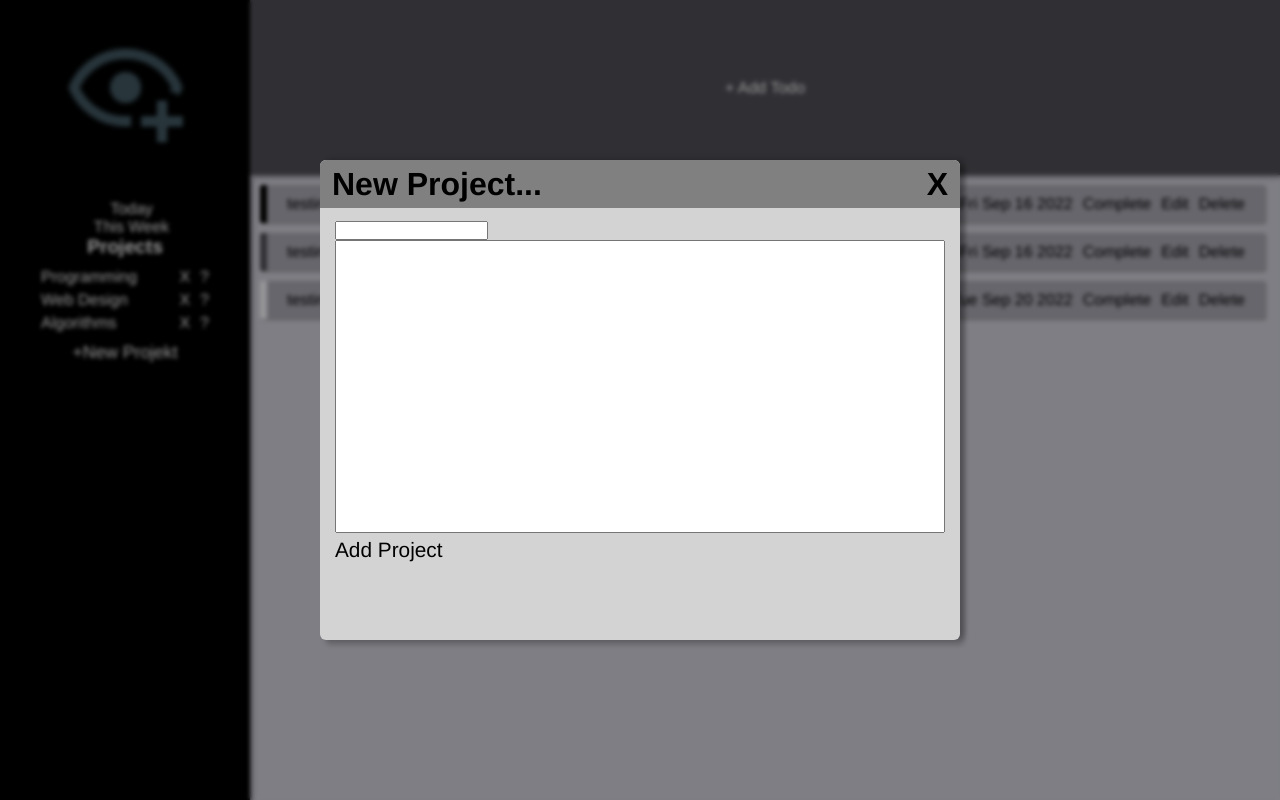
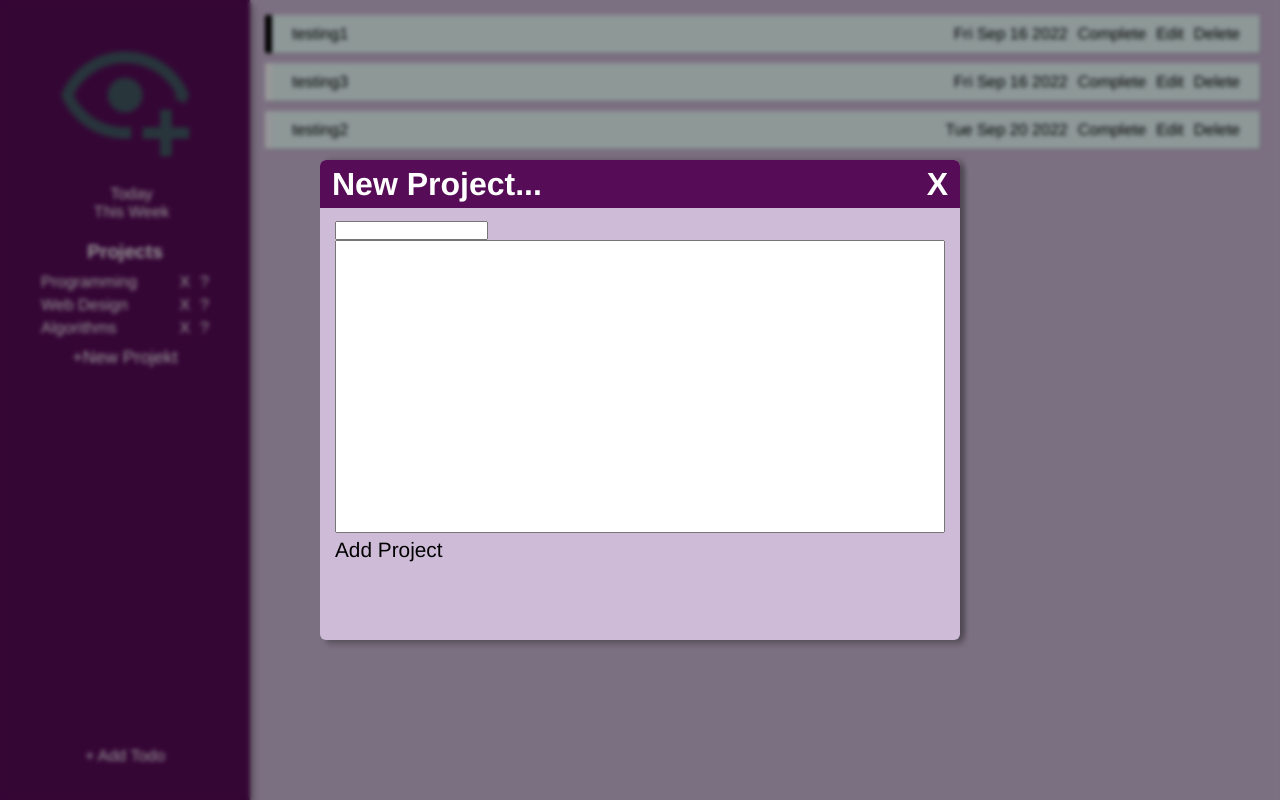
Before and after one commit to limaxophobiac/odintodo, a website built with webpack: page dist/index.html in a window 1280 px wide. Both pictures are taken after a click on the button "+New Projekt". Built offline with nearby package versions, Linux system fonts and the light colour scheme.

Commit message:
changed design

```diff
--- a/src/index.js
+++ b/src/index.js
@@ -11,6 +11,9 @@ const doContainer = document.getElementById("taskcontainer");
 const projectContainer = document.getElementById("projectList");
 const todaySelect = document.getElementById("todaySelect");
 const weekSelect = document.getElementById("weekSelect");
+
+const addToDoButton = document.getElementById("addToDo");
+const addProjectButton = document.getElementById("projectadder");
 
 function refreshToDos(){
     const today = new Date();
@@ -65,6 +68,7 @@ function displayToDo(toDo){
     doNameDiv.classList.add("toDoName");
     doNameDiv.addEventListener('click', () => showToDoDetails(toDo));
     let doDateDiv = document.createElement('div');
+    doDateDiv.classList.add("doDate");
     doDateDiv.textContent = new Date(toDo.doDate).toDateString();
     if (toDo.completed) doNameDiv.style.textDecoration = "line-through";
     else doNameDiv.style.textDecoration = "none";
@@ -112,7 +116,7 @@ function displayToDo(toDo){
     doContainer.appendChild(doBox);
 }
 
-let addToDoButton = document.getElementById("addToDo");
+
 addToDoButton.addEventListener('click', () => {
     let newToDoBox = makePopUp("New ToDo...");
     let formBox = newToDoBox.popUpcontent;
@@ -209,7 +213,12 @@ function displayProject(project){
 
     descriptionButton.classList.add("projectDescription");
     descriptionButton.textContent = "?";
-    descriptionButton.addEventListener('click', () => console.log(project.projectDescription));
+    descriptionButton.addEventListener('click', () => {
+        let descriptionBox = makePopUp(project.projectName);
+        let descriptionContent = descriptionBox.popUpcontent;
+        descriptionContent.textContent = project.projectDescription;
+        document.body.appendChild(descriptionBox.popBox);
+    });
 
     projectBox.appendChild(projectFocus);
     projectBox.appendChild(deleteButton);
@@ -218,7 +227,7 @@ function displayProject(project){
 }
 
 
-let addProjectButton = document.getElementById("projectadder");
+
 addProjectButton.addEventListener('click', () =>{
     let newProjectBox = makePopUp("New Project...");
     let formBox = newProjectBox.popUpcontent;
--- a/src/popup.js
+++ b/src/popup.js
@@ -47,6 +47,7 @@ function makeBoxHeader(headTitle){
     headerText.marginRight = "auto";
 
     let closeButton = document.createElement('button');
+    closeButton.setAttribute("id", "popUpClose");
     closeButton.textContent = "X";
     closeButton.addEventListener('click', () => closePupUp());
 
--- a/src/style.css
+++ b/src/style.css
@@ -1,3 +1,20 @@
+
+:root{
+    --headerColor: rgb(87, 12, 87);
+    --headerTextColor: white;
+    --sidebarColor: rgb(88, 10, 88);
+    --sidebarTextColor: white;
+    --containerBackground: rgb(206, 187, 216);
+
+    --doBoxColor: rgb(236, 253, 252);
+    --doBoxHoverColor: rgb(200, 200, 210);
+    --doBoxTextColor: black;
+
+    --highPriority: black;
+    --midPriority: rgb(255, 255, 255);
+    --lowPriority: rgb(250, 250, 255);
+}
+
 * {
     margin: 0px;
     padding: 0px;
@@ -7,7 +24,7 @@
 
 button {
 	background: none;
-	color: black;
+	color: var(--doBoxTextColor);
 	border: none;
 	padding: 0;
 	font: inherit;
@@ -15,32 +32,31 @@ button {
 	outline: inherit;
 }
 
-#searchButton, #addToDo, #projectadder{
-    color:white
+.doDate{
+    color: var(--doBoxTextColor);
+}
+
+#addToDo, #projectadder{
+    color:var(--sidebarTextColor);
+}
+
+#addToDo{
+    margin-top: auto;
+    margin-bottom: 10px;
 }
 
 #topcontainer{
     display: grid;
-    grid-template-columns: 250px minmax(330px, 4fr) minmax(275px, 1.2fr);
-    grid-template-rows: 175px 1fr 1fr;
+    grid-template-columns: 250px minmax(660px, 4fr);
+    grid-template-rows: 175px 1fr;
     min-height: 100vh;
-}
-#header{
-    display: grid;
-    grid-template-columns: 250px minmax(330px, 4fr) minmax(275px, 1.2fr);
-    grid-template-rows: 175px;
-    align-items: stretch;
-    text-align: center;
-    background-color: rgb(80, 80, 88);
-    grid-column: 1 / 5;
-    grid-row: 1 / 2;
-    box-sizing: border-box;
-    z-index: 2;
-    box-shadow: 3px 3px 3px rgb(150, 150, 160);
+    gap: 0px;
 }
 
+
 #logoContainer{
-    background-color: black;
+    background-color: var(--sidebarColor);
+    color: var(--sidebarTextColor);
     grid-column: 1/ 2;
     grid-row: 1/ 2;
     display: flex;
@@ -48,8 +64,8 @@ button {
     justify-content: center;
 }
 
-#logoContainer img{
-   width: 50%;
+#leftSidebar img{
+   width: 70%;
 }
 
 
@@ -59,66 +75,70 @@ button {
     justify-content: center;
     grid-column: 2 / 4;
     grid-row: 1 / 2;
-    color: white;
+    color: var(--headerTextColor);
 }
 
 #taskcontainer{
-    padding-top: 5px;
-    background-color: rgb(210, 210, 220);
+    padding: 10px 5px;
+    background-color: var(--containerBackground);
     grid-column: 2 / 4;
-    grid-row: 2 / 4;
+    grid-row: 1 / 4;
 }
 
 .doBox{
-    background-color: rgb(170, 170, 180);
+
+    background-color: var(--doBoxColor);
     display: flex;
     justify-content: flex-end;
     align-items: center;
     gap: 10px;
     box-sizing: border-box;
     padding: 10px 20px 10px 20px;
-    border-left: 7px solid black;
+    border-left: 7px solid var(--highPriority);
     border-radius: 2px;
     margin: 5px 15px 10px 10px;
-    box-shadow: 1px 1px 2px rgb(150, 150, 150);
+    box-shadow: 1px 1px 2px rgba(0, 0, 0, 0.2);
     transition: box-shadow 0.5s;
     transition: background-color 0.2s;
 
 }
 
 .doBox:hover{
-    box-shadow: 3px 3px 3px rgb(150, 150, 150);
-    background-color: rgb(200, 200, 210);
+    box-shadow: 3px 3px 3px rgba(0, 0, 0, 0.3);
+    background-color: var(--doBoxHoverColor);
 }
 
-
-
 .priority2{
-    border-color: rgb(80, 80, 88);
+    border-color: var(--midPriority);
 }
 
 .priority1{
-    border-color: rgb(250, 250, 255);
+    border-color: var(--lowPriority);
 }
 
 .doBox .toDoName {
     margin-right: auto;
+
 }
 
 #leftSidebar{
-    color: white;
-    background-color: black;
+    color: var(--sidebarTextColor);
+    background-color: var(--sidebarColor);
+    color: var(--sidebarTextColor);
     grid-column: 1 / 2;
-    grid-row: 2 / 4;
+    grid-row: 1 / 4;
     box-sizing: border-box;
     padding: 25px;
     text-align: center;
     z-index: 2;
-    box-shadow: 3px 3px 3px rgb(150, 150, 160);
+    box-shadow: 5px 5px 5px rgba(0, 0, 0, 0.2);
+    display: flex;
+    flex-direction: column;
+    gap: 20px;
 }
 
 #leftSidebar button{
-    color: white;
+    color: var(--sidebarTextColor);
 }
 
 #projectHeader{
@@ -136,7 +156,7 @@ button {
 .projectBox{
     padding: 0px 6px;
     display: flex;
-    color: white;
+    color: var(--sidebarTextColor);
     justify-content: start;
     gap: 10px;
 }
@@ -150,27 +170,33 @@ button {
 }
 
 .projectBox:hover{
-    border-left: 2px solid white;
+    border-left: 2px solid var(--sidebarTextColor);
     padding-left: 4px;
 }
 
 .activeProjectBox{
-    border-left: 2px solid white;
+    border-left: 2px solid var(--sidebarTextColor);
     padding-left: 4px;
 }
 
 .projectBox::before{
     width: 15px;
     border-radius: 15px;
-    background-color: white;
+    background-color: var(--sidebarTextColor);
 }
 
 #popUpBox{
-    background-color: lightgray;
+    background-color: var(--containerBackground);
+    color: var(--doBoxTextColor)
 }
 
 #popUpHeader{
-    background-color: grey;
+    background-color: var(--headerColor);
+    color: var(--headerTextColor);
+}
+
+#popUpClose{
+    color: var(--headerTextColor);
 }
 
 #todaySelect, #weekSelect{
--- a/src/todo.js
+++ b/src/todo.js
@@ -48,5 +48,4 @@ export function loadStorage(){
     let todoStore = JSON.parse(localStorage.getItem('toDoList'));
     if (projectStore != null) projectList = projectStore;
     if (todoStore != null) toDoList = todoStore;
-
 }
```
Also changed, not shown: dist/index.html.
